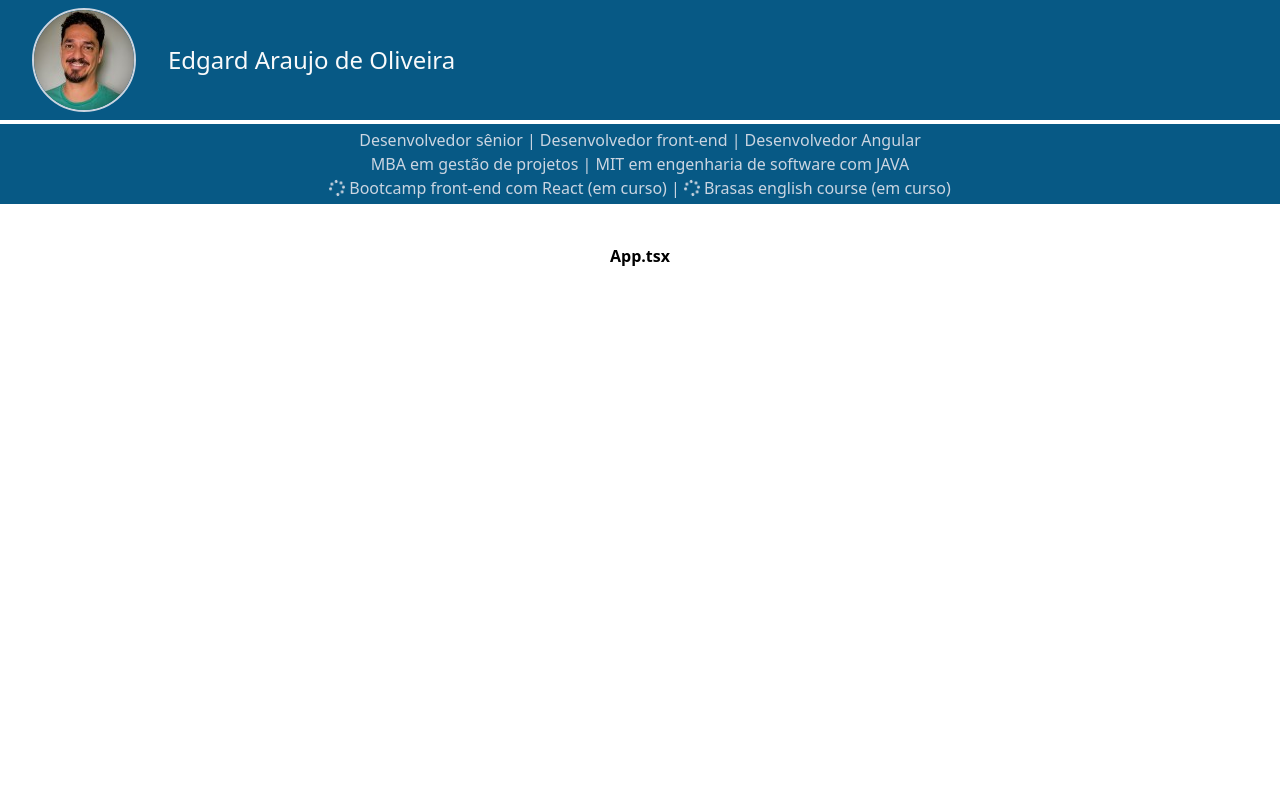
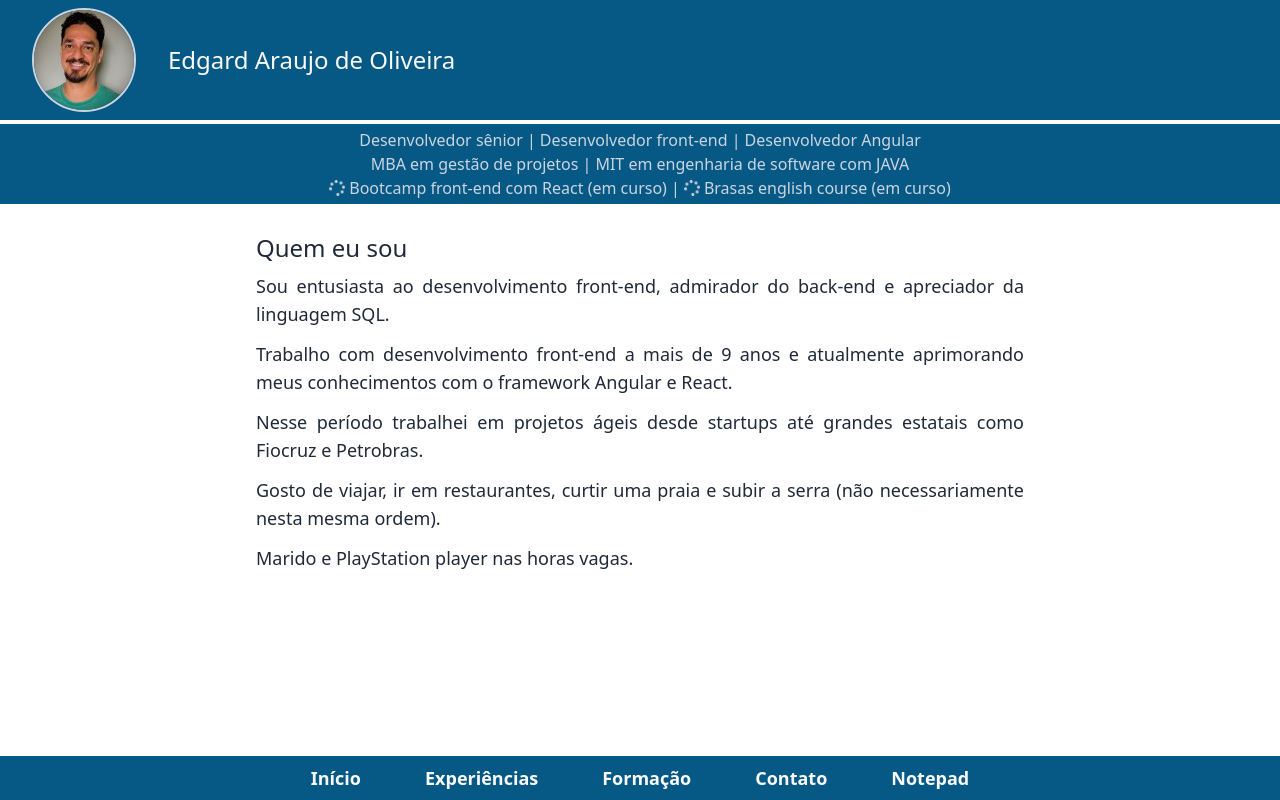
Before and after one commit to edgardinfnet/projeto-de-interfaces-com-react, a React (Vite) app: page / in a window 1280 px wide. Built offline with nearby package versions, Linux system fonts and the light colour scheme.

Commit message:
NavBar e Rotas

```diff
--- a/package.json
+++ b/package.json
@@ -15,6 +15,7 @@
     "react": "^18.2.0",
     "react-dom": "^18.2.0",
     "react-icons": "^4.8.0",
+    "react-router-dom": "^6.11.2",
     "tailwindcss": "^3.3.2"
   },
   "devDependencies": {
--- a/src/App.tsx
+++ b/src/App.tsx
@@ -1,12 +1,42 @@
+import { BrowserRouter, Route, Routes } from 'react-router-dom';
 import { AppBar } from './components/AppBar';
 import { TitulosAutor } from './components/TitulosAutor';
+import { HomeRoute } from './routes/HomeRoute';
+import { NavBarFooter } from './components/NavBarFooter';
+import { AcademicEducationRoute } from './routes/AcademicEducationRoute';
+import { ProExperienceRoute } from './routes/ProExperienceRoute';
+import { ContactRoute } from './routes/ContactRoute';
+import { NotepadRoute } from './routes/NotepadRoute';
 
 export default function App() {
   return (
     <div>
-      <AppBar></AppBar>
-      <TitulosAutor></TitulosAutor>
-      <h1 className='text-center font-bold p-10'>App.tsx</h1>
+      <BrowserRouter>
+        <div>
+          <AppBar></AppBar>
+          <TitulosAutor></TitulosAutor>
+          <Routes>
+            <Route path='/' element={<HomeRoute></HomeRoute>}></Route>
+            <Route
+              path='/AcademicEducation'
+              element={<AcademicEducationRoute></AcademicEducationRoute>}
+            ></Route>
+            <Route
+              path='/ProExperience'
+              element={<ProExperienceRoute></ProExperienceRoute>}
+            ></Route>
+            <Route
+              path='/Contact'
+              element={<ContactRoute></ContactRoute>}
+            ></Route>
+            <Route
+              path='/Notepad'
+              element={<NotepadRoute></NotepadRoute>}
+            ></Route>
+          </Routes>
+          <NavBarFooter></NavBarFooter>
+        </div>
+      </BrowserRouter>
     </div>
   );
 }
--- /dev/null
+++ b/src/components/NavBarFooter.tsx
@@ -0,0 +1,35 @@
+import { Link } from 'react-router-dom';
+
+export function NavBarFooter() {
+  return (
+    <footer className='bg-sky-800 fixed bottom-0 p-2 w-full text-lg font-semibold text-center flex flex-row justify-center gap-16'>
+      <Link to='/' className='text-gray-50 cursor-pointer hover:text-cyan-200'>
+        Início
+      </Link>
+      <Link
+        to='/ProExperience'
+        className='text-gray-50 cursor-pointer hover:text-cyan-200'
+      >
+        Experiências
+      </Link>
+      <Link
+        to='/AcademicEducation'
+        className='text-gray-50 cursor-pointer hover:text-cyan-200'
+      >
+        Formação
+      </Link>
+      <Link
+        to='/Contact'
+        className='text-gray-50 cursor-pointer hover:text-cyan-200'
+      >
+        Contato
+      </Link>
+      <Link
+        to='/Notepad'
+        className='text-gray-50 cursor-pointer hover:text-cyan-200'
+      >
+        Notepad
+      </Link>
+    </footer>
+  );
+}
--- /dev/null
+++ b/src/routes/AcademicEducationRoute.tsx
@@ -0,0 +1,3 @@
+export function AcademicEducationRoute() {
+  return <div>Formação</div>;
+}
--- /dev/null
+++ b/src/routes/ContactRoute.tsx
@@ -0,0 +1,3 @@
+export function ContactRoute() {
+  return <div>Contato</div>;
+}
--- /dev/null
+++ b/src/routes/HomeRoute.tsx
@@ -0,0 +1,28 @@
+export function HomeRoute() {
+  return (
+    <div className='lg:w-[48rem] m-auto pt-7'>
+      <div className='text-gray-800'>
+        <h3 className='text-2xl pb-2'>Quem eu sou</h3>
+        <div className='text-justify text-lg'>
+          <p className='pb-3'>
+            Sou entusiasta ao desenvolvimento front-end, admirador do back-end e
+            apreciador da linguagem SQL.
+          </p>
+          <p className='pb-3'>
+            Trabalho com desenvolvimento front-end a mais de 9 anos e atualmente
+            aprimorando meus conhecimentos com o framework Angular e React.
+          </p>
+          <p className='pb-3'>
+            Nesse período trabalhei em projetos ágeis desde startups até grandes
+            estatais como Fiocruz e Petrobras.
+          </p>
+          <p className='pb-3'>
+            Gosto de viajar, ir em restaurantes, curtir uma praia e subir a
+            serra (não necessariamente nesta mesma ordem).
+          </p>
+          <p>Marido e PlayStation player nas horas vagas.</p>
+        </div>
+      </div>
+    </div>
+  );
+}
--- /dev/null
+++ b/src/routes/NotepadRoute.tsx
@@ -0,0 +1,3 @@
+export function NotepadRoute() {
+  return <div>Notepad</div>;
+}
--- /dev/null
+++ b/src/routes/ProExperienceRoute.tsx
@@ -0,0 +1,3 @@
+export function ProExperienceRoute() {
+  return <div>Experiência Profissional</div>;
+}
```
Also changed, not shown: 1 other file (tests, documents, lock files or other folders).
